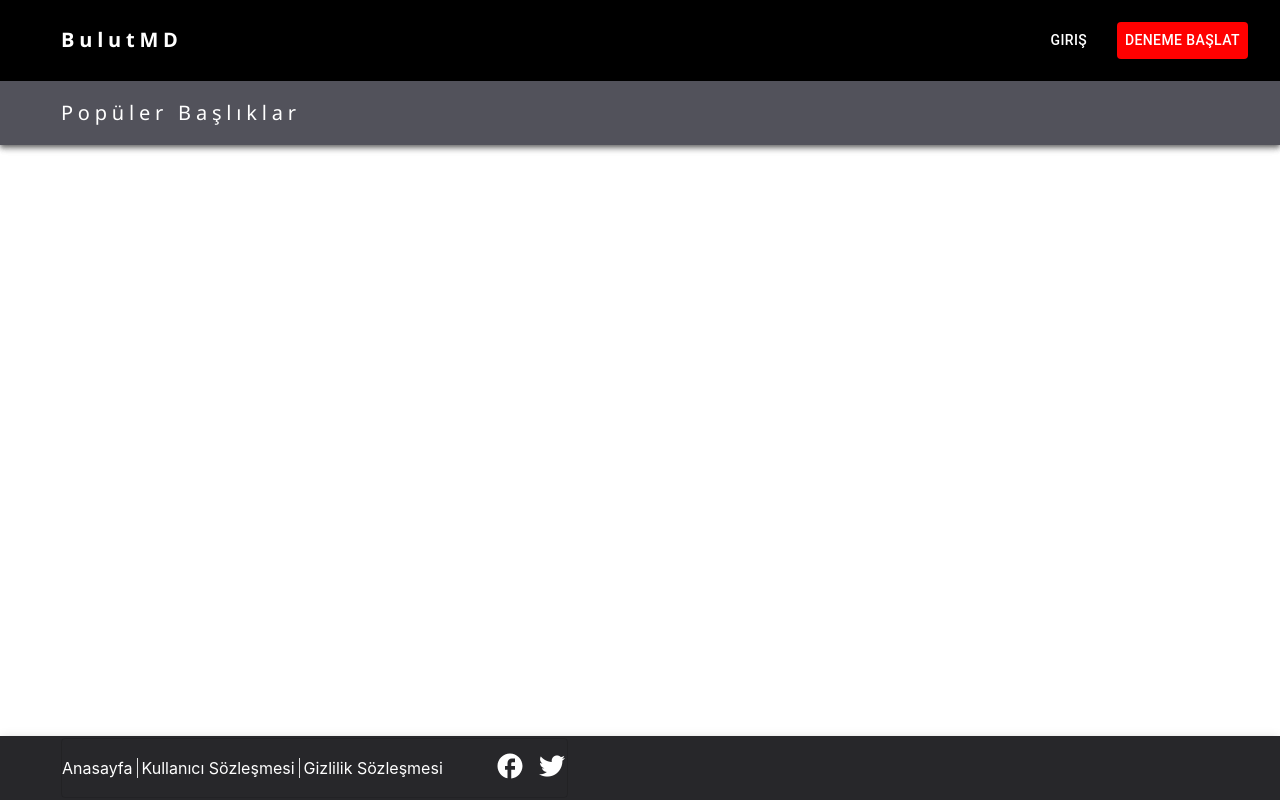
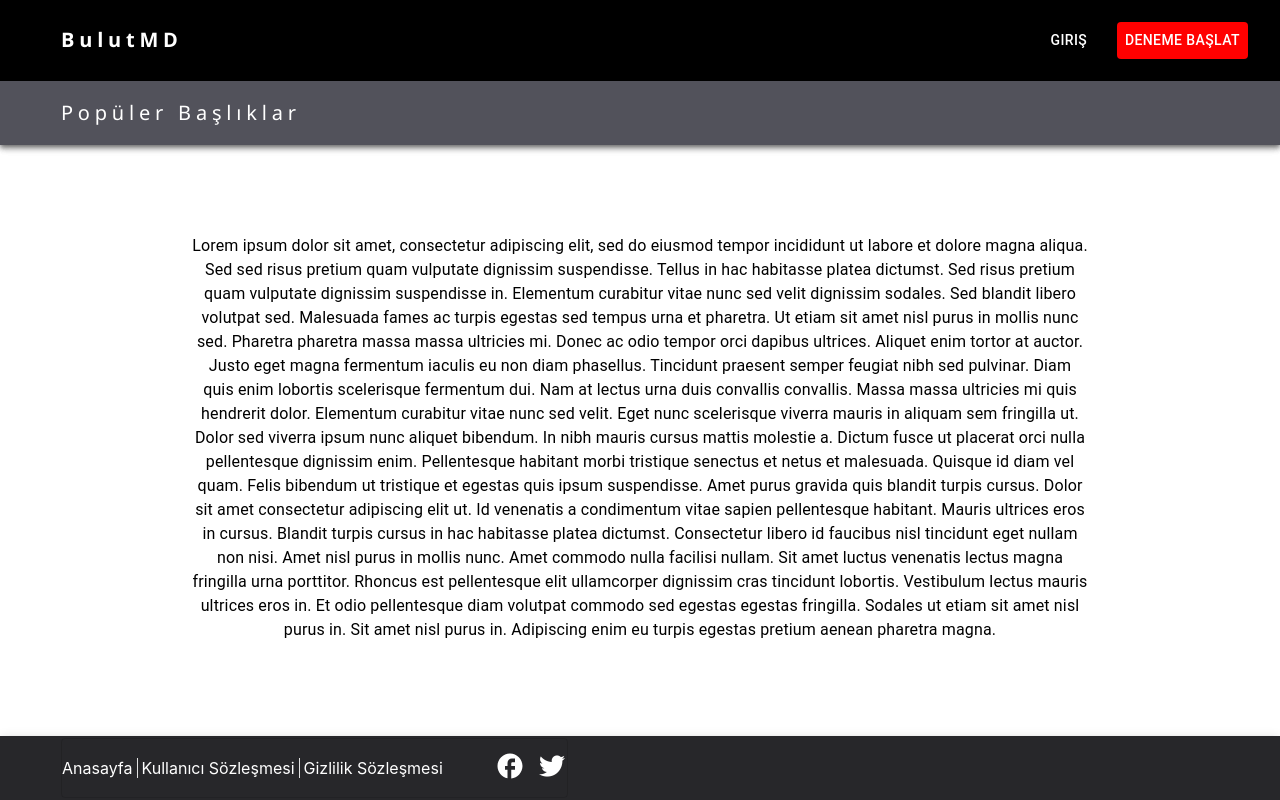
Before and after one commit to Berkayozgun/bulut_md_test, a React (Create React App) app: page /PrivacyAgreement in a window 1280 px wide. Built offline with nearby package versions, Linux system fonts and the light colour scheme.

Commit message:
Kullanıcı sözleşmesi ve gizlilik sözleşmesi eklend

```diff
--- a/src/Components/Footer.js
+++ b/src/Components/Footer.js
@@ -71,7 +71,7 @@ export default function Footer() {
                 sx={{ backgroundColor: "white", ml: 2 }}
               />
               <Link
-                href="/PrivacyAgreement"
+                href="privacyAgreement"
                 underline="hover"
                 sx={{ top: "auto", bottom: 0, color: "white" }}
               >
--- a/src/Pages/Homepage.js
+++ b/src/Pages/Homepage.js
@@ -0,0 +1,9 @@
+import React from 'react'
+
+function Homepage() {
+  return (
+    <div>Homepage</div>
+  )
+}
+
+export default Homepage
--- /dev/null
+++ b/src/Pages/PrivacyAgreement.js
@@ -0,0 +1,18 @@
+import React from 'react'
+import Typography from "@mui/material/Typography";
+import Box from "@mui/material/Box";
+
+function PrivacyAgreement() {
+  return (
+    <Box sx={{textAlign: "center",justifyContent: "center",alignSelf: "center",marginTop: "7%",marginLeft:"15%",width:"70%",alignItems: "center"}}>
+
+    <Typography sx={{textAlign: "center"}}>Lorem ipsum dolor sit amet, consectetur adipiscing elit, sed do eiusmod tempor incididunt ut labore et dolore magna aliqua. Sed sed risus pretium quam vulputate dignissim suspendisse. Tellus in hac habitasse platea dictumst. Sed risus pretium quam vulputate dignissim suspendisse in. Elementum curabitur vitae nunc sed velit dignissim sodales. Sed blandit libero volutpat sed. Malesuada fames ac turpis egestas sed tempus urna et pharetra. Ut etiam sit amet nisl purus in mollis nunc sed. Pharetra pharetra massa massa ultricies mi. Donec ac odio tempor orci dapibus ultrices. Aliquet enim tortor at auctor. Justo eget magna fermentum iaculis eu non diam phasellus. Tincidunt praesent semper feugiat nibh sed pulvinar. Diam quis enim lobortis scelerisque fermentum dui. Nam at lectus urna duis convallis convallis. Massa massa ultricies mi quis hendrerit dolor. Elementum curabitur vitae nunc sed velit.
+
+    Eget nunc scelerisque viverra mauris in aliquam sem fringilla ut. Dolor sed viverra ipsum nunc aliquet bibendum. In nibh mauris cursus mattis molestie a. Dictum fusce ut placerat orci nulla pellentesque dignissim enim. Pellentesque habitant morbi tristique senectus et netus et malesuada. Quisque id diam vel quam. Felis bibendum ut tristique et egestas quis ipsum suspendisse. Amet purus gravida quis blandit turpis cursus. Dolor sit amet consectetur adipiscing elit ut. Id venenatis a condimentum vitae sapien pellentesque habitant. Mauris ultrices eros in cursus. Blandit turpis cursus in hac habitasse platea dictumst.
+
+    Consectetur libero id faucibus nisl tincidunt eget nullam non nisi. Amet nisl purus in mollis nunc. Amet commodo nulla facilisi nullam. Sit amet luctus venenatis lectus magna fringilla urna porttitor. Rhoncus est pellentesque elit ullamcorper dignissim cras tincidunt lobortis. Vestibulum lectus mauris ultrices eros in. Et odio pellentesque diam volutpat commodo sed egestas egestas fringilla. Sodales ut etiam sit amet nisl purus in. Sit amet nisl purus in. Adipiscing enim eu turpis egestas pretium aenean pharetra magna.</Typography>
+    </Box>
+  )
+}
+
+export default PrivacyAgreement
--- /dev/null
+++ b/src/Pages/UserAgreement.js
@@ -0,0 +1,18 @@
+import React from 'react';
+import Typography from "@mui/material/Typography";
+import Box from "@mui/material/Box";
+
+function UserAgreement() {
+  return (
+    <Box sx={{textAlign: "center",justifyContent: "center",alignSelf: "center",marginTop: "7%",marginLeft:"15%",width:"70%",alignItems: "center"}}>
+
+    <Typography sx={{textAlign: "center"}}>Lorem ipsum dolor sit amet, consectetur adipiscing elit, sed do eiusmod tempor incididunt ut labore et dolore magna aliqua. Sed sed risus pretium quam vulputate dignissim suspendisse. Tellus in hac habitasse platea dictumst. Sed risus pretium quam vulputate dignissim suspendisse in. Elementum curabitur vitae nunc sed velit dignissim sodales. Sed blandit libero volutpat sed. Malesuada fames ac turpis egestas sed tempus urna et pharetra. Ut etiam sit amet nisl purus in mollis nunc sed. Pharetra pharetra massa massa ultricies mi. Donec ac odio tempor orci dapibus ultrices. Aliquet enim tortor at auctor. Justo eget magna fermentum iaculis eu non diam phasellus. Tincidunt praesent semper feugiat nibh sed pulvinar. Diam quis enim lobortis scelerisque fermentum dui. Nam at lectus urna duis convallis convallis. Massa massa ultricies mi quis hendrerit dolor. Elementum curabitur vitae nunc sed velit.
+
+    Eget nunc scelerisque viverra mauris in aliquam sem fringilla ut. Dolor sed viverra ipsum nunc aliquet bibendum. In nibh mauris cursus mattis molestie a. Dictum fusce ut placerat orci nulla pellentesque dignissim enim. Pellentesque habitant morbi tristique senectus et netus et malesuada. Quisque id diam vel quam. Felis bibendum ut tristique et egestas quis ipsum suspendisse. Amet purus gravida quis blandit turpis cursus. Dolor sit amet consectetur adipiscing elit ut. Id venenatis a condimentum vitae sapien pellentesque habitant. Mauris ultrices eros in cursus. Blandit turpis cursus in hac habitasse platea dictumst.
+
+    Consectetur libero id faucibus nisl tincidunt eget nullam non nisi. Amet nisl purus in mollis nunc. Amet commodo nulla facilisi nullam. Sit amet luctus venenatis lectus magna fringilla urna porttitor. Rhoncus est pellentesque elit ullamcorper dignissim cras tincidunt lobortis. Vestibulum lectus mauris ultrices eros in. Et odio pellentesque diam volutpat commodo sed egestas egestas fringilla. Sodales ut etiam sit amet nisl purus in. Sit amet nisl purus in. Adipiscing enim eu turpis egestas pretium aenean pharetra magna.</Typography>
+    </Box>
+  )
+}
+
+export default UserAgreement
--- a/src/Router/GlobalRouter.js
+++ b/src/Router/GlobalRouter.js
@@ -1,11 +1,16 @@
 import React from "react";
 import { BrowserRouter, Route, Routes } from "react-router-dom";
+import PrivacyAgreement from "../Pages/PrivacyAgreement";
+import UserAgreement from "../Pages/UserAgreement";
+import Homepage from "../Pages/Homepage";
 
 export default function GlobalRouter() {
   return (
     <BrowserRouter>
       <Routes>
-
+        <Route path="/" element={<Homepage />} />
+        <Route path="/PrivacyAgreement" element={<PrivacyAgreement />} />
+        <Route path="/UserAgreement" element={<UserAgreement />} />
       </Routes>
     </BrowserRouter>
   );
```
